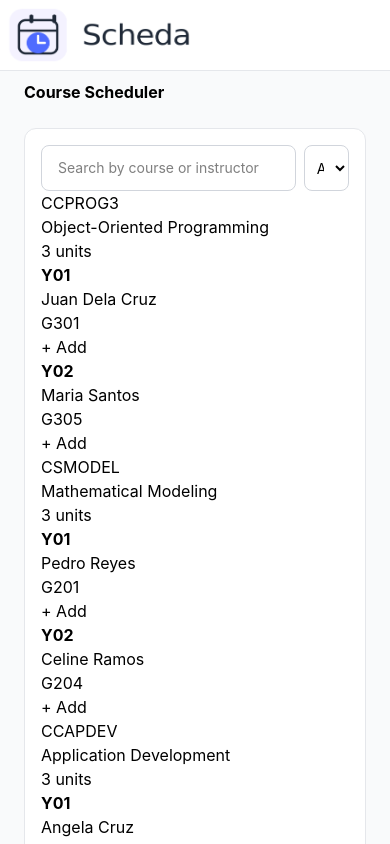
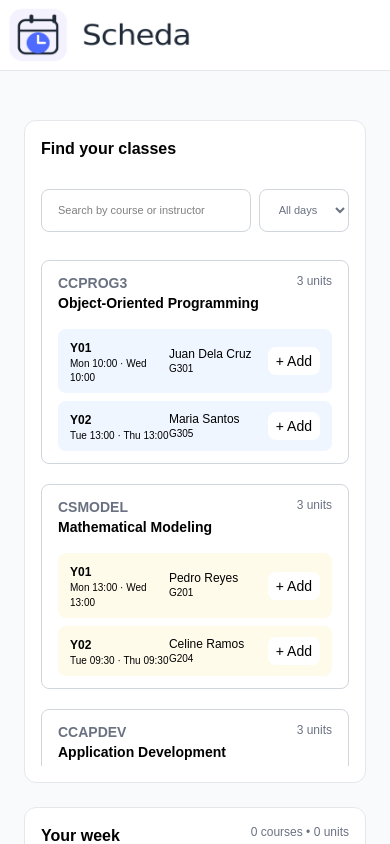
Before and after one commit to wMarc11/Scheda, a React (Vite) app: page / in a window 390 px wide. Shown: the top 844 px of the page. Built offline with nearby package versions, Linux system fonts and the light colour scheme.

Commit message:
feat: improve course card design and responsive layout

```diff
--- a/src/App.jsx
+++ b/src/App.jsx
@@ -59,10 +59,10 @@ function App() {
         </div>
       </header>
       <main className="lg:mx-5 max-w-7x1 p-6 flex justify-center">
-        <div className="mt-14">
-          <h1 className="mb-6 text-2x1 font-bold">Course Scheduler</h1>
+        <div className="mt-24">
           <div className="grid grid-cols-1 gap-6 lg:grid-cols-2">
-            <div className="rounded-xl border border-gray-200 bg-white p-4 sm:p-6 max-w-[700px]">
+            <div className="rounded-xl border border-gray-200 bg-white p-4 sm:p-6 max-w-[700px] gap-7 flex flex-col">
+              <h1 className="text-[16px] md:text-[22px] font-bold">Find your classes</h1>
               <CourseSearchBar onSearch={setQuery} onDayChange={setDay} />
               <CourseList courses={filteredCourses} />
             </div>
--- a/src/components/courses/CourseCard.jsx
+++ b/src/components/courses/CourseCard.jsx
@@ -2,18 +2,15 @@ import SectionRow from './SectionRow';
 
 const CourseCard = ({ course }) => {
     return(
-        <div>
-            <div>
+        <div className="w-full rounded-lg border border-gray-300 px-4 py-3 text-sm outline-none flex flex-col">
+            <div className="flex mb-4">
                 <div>
-                    {/*Icon*/}
+                    <p className="font-semibold text-sm md:text-md text-gray-500">{course.code}</p>
+                    <p className="font-bold text-md md:text-xl">{course.title}</p>
                 </div>
-                <div>
-                    <p>{course.code}</p>
-                    <p>{course.title}</p>
-                </div>
-                <span>{course.units} units</span>
+                <span className="ml-auto text-xs text-gray-500">{course.units} units</span>
             </div>
-            <div>
+            <div className="flex flex-col gap-2">
                 {course.sections.map((section) => {
                     return(
                         <SectionRow
--- a/src/components/courses/CourseList.jsx
+++ b/src/components/courses/CourseList.jsx
@@ -3,7 +3,7 @@ import CourseCard from "./CourseCard";
 const CourseList = ({ courses }) => {
     return (
         courses.length > 0 ?
-        <div>
+        <div className="flex flex-col gap-5 max-h-[60vh] lg:max-h-none overflow-y-auto">
             {courses.map((course) => {
                 return(
                     <CourseCard
@@ -13,7 +13,7 @@ const CourseList = ({ courses }) => {
                 );
             })}
         </div> :
-        <div className="flex flex-col p-4 justify-center items-center mt-31">
+        <div className="flex flex-col p-4 justify-center items-center pt-30">
             <span className="material-symbols-outlined text-gray-400 !text-[36px]">
                 search
             </span>
--- a/src/components/courses/CourseSearchBar.jsx
+++ b/src/components/courses/CourseSearchBar.jsx
@@ -25,13 +25,13 @@ const CourseSearchBar = ({ onSearch, onDayChange }) => {
                 value={query}
                 onChange={handleSearchChange}
                 placeholder="Search by course or instructor"
-                className="w-[85%] rounded-lg border border-gray-300 px-4 py-3 text-sm outline-none focus:border-blue-500"
+                className="w-[70%] md:w-[85%] rounded-lg border border-gray-300 px-4 py-3 text-[11px] md:text-sm outline-none focus:border-blue-500"
             />
             <select
                 type="select"
                 value={day}
                 onChange={handleDayChange}
-                className="w-[15%] rounded-lg border border-gray-300 px-2 py-3 text-sm outline-none focus:border-blue-500 text-center"
+                className="w-[30%] md:w-[15%] rounded-lg border border-gray-300 px-2 py-3 text-[11px] md:text-sm outline-none text-gray-500 focus:border-blue-500 text-center"
             >
                 <option value="All">All days</option>
                 <option value="mon">Mon</option>
--- a/src/components/courses/SectionRow.jsx
+++ b/src/components/courses/SectionRow.jsx
@@ -7,24 +7,45 @@ const SectionRow = ({ section, courseId, units }) => {
         (selectedSection) => selectedSection.id === section.id
     );
 
+    const firstTwoLettersInSection = courseId.slice(0, 2);
+
+const colors = {
+    CC: {
+        bg: "bg-blue-50",
+        hover: "hover:bg-blue-600",
+        added: "bg-blue-500",
+    },
+    GE: {
+        bg: "bg-green-50",
+        hover: "hover:bg-green-600",
+        added: "bg-green-500",
+    },
+    CS: {
+        bg: "bg-amber-50",
+        hover: "hover:bg-amber-600",
+        added: "bg-amber-500",
+    },
+};
+
+const color = colors[firstTwoLettersInSection] || colors.CC;
+
     return (
-        <div>
-            <div>
-                <strong>{section.section}</strong>
-
-                <p>
-                    {section.schedule.map((schedule, index) => {
+        <div className={`flex w-full items-center justify-center rounded-lg ${color.bg} px-3 py-2 md:px-4 md:py-3`}>
+            <div className="flex-1 ">
+                <strong className="text-xs md:text-base">{section.section}</strong>
+                <p className="text-[10px] md:text-sm">
+                    {section.schedule.map((schedule, index) => (
                         <span key={index}>
                             {schedule.day} {schedule.start}
                             {index < section.schedule.length - 1 && " · "}
                         </span>
-                    })}
+                    ))}
                 </p>
             </div>
 
-            <div>
-                <p>{section.instructor}</p>
-                <p>{section.room}</p>
+            <div className="flex-1">
+                <p className="text-xs md:text-base">{section.instructor}</p>
+                <p className="text-[10px] md:text-sm">{section.room}</p>
             </div>
 
             <button onClick={() => {
@@ -33,8 +54,10 @@ const SectionRow = ({ section, courseId, units }) => {
                 } else {
                     addSection(section, courseId, units);
                 }
-            }}>
-                {isAdded ? (<p><span>✓</span> Add</p>) : (<p><span>+</span> Add</p>)}
+            }}
+                className={`px-2 py-1 md:px-4 md:py-2 rounded-lg hover:cursor-pointer ease-in-out transition-all ${color.hover} ${isAdded ? `${color.added} text-white font-bold`: `bg-white hover:text-white`} hover:text-white hover:font-bold hover:shadow-2xl`}
+            >
+                {isAdded ? "✓ Added" : "+ Add"}
             </button>
         </div>
     );
--- a/src/components/schedule/ScheduleTimetable.jsx
+++ b/src/components/schedule/ScheduleTimetable.jsx
@@ -22,10 +22,10 @@ const ScheduleTimetable = () => {
     );
 
     return (
-        <div className="rounded-xl border border-gray-200 bg-white p-4 sm:p-6 lg:h-[600px] lg:max-w-[700px] sticky top-24">
+        <div className="rounded-xl border border-gray-200 bg-white p-4 sm:p-6 lg:h-[610px] lg:max-w-[700px] sticky top-24">
 
-            <div className="mb-6 flex">
-                <h2 className="mb-6 text-lg sm:text-xl font-semibold">Your week</h2>
+            <div className="mb-2 flex">
+                <h2 className="text-md md:text-xl font-semibold">Your week</h2>
 
                 <p className="text-xs sm:text-sm text-gray-500 ml-auto">{courseCount} courses • {totalUnits} units</p>
             </div>
@@ -47,7 +47,7 @@ const ScheduleTimetable = () => {
                     <div className="grid grid-cols-7">
                         {times.map((time) => (
                             <div key={time} className="contents">
-                                <div className="h-[60px] border-b border-gray-200 p-2 sm:p-3 text-xs sm:text-sm text-gray-500">
+                                <div className="h-[65px] border-b border-gray-200 p-2 sm:p-3 text-xs sm:text-sm text-gray-500">
                                     {time}
                                 </div>
 
--- a/src/components/schedule/TimetableEvent.jsx
+++ b/src/components/schedule/TimetableEvent.jsx
@@ -8,7 +8,7 @@ const TimetableEvent = ({ section, schedule }) => {
     const duration = endMinutes - startMinutes;
 
     const timeTableStart = 8 * 60;
-    const pixelsPerHour = 30;
+    const pixelsPerHour = 32.5;
 
     const top = ((startMinutes - timeTableStart) / 60) * pixelsPerHour;
     const height = (duration / 60) * pixelsPerHour;
--- a/src/index.css
+++ b/src/index.css
@@ -1 +1,5 @@
 @import "tailwindcss";
+
+body {
+    font-family: Arial, sans-serif;
+}
```
